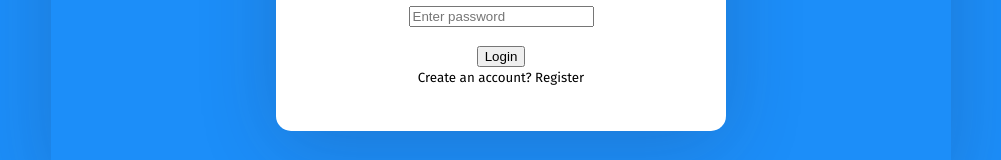
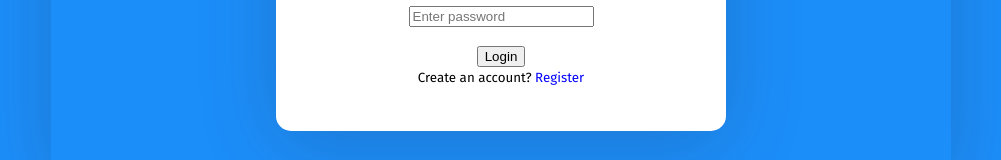
Before and after one commit to sandeepsajan0/supplier-ui, a React (Create React App) app: page / in a window 1280 px wide. Shown: the part 422-582 px from the top of the page, without its empty margins (139-1140 px from the left). Built offline with nearby package versions, Linux system fonts and the light colour scheme.

Commit message:
add color to identifythe link

```diff
--- a/src/cmp/Auth.js
+++ b/src/cmp/Auth.js
@@ -67,7 +67,7 @@
                     <br />
                     <button type="submit" onClick={() => { this.login() }}>Login</button>
                     <br />
-                    <small>Create an account? <a onClick={() => { this.setState({ is_register: true }) }}> Register</a></small>
+                    <small>Create an account? <a style={{ color: "blue" }} onClick={() => { this.setState({ is_register: true }) }}> Register</a></small>
                 </div >
             </div>
         )
--- a/src/cmp/Register.js
+++ b/src/cmp/Register.js
@@ -62,7 +62,7 @@
 and minimum of 8 characters.</i></small> <br />
                         <input type="text" placeholder="Confirm Password" onChange={(e) => { this.setState({ c_password: e.target.value }) }} /> <br /><br />
                         <button onClick={() => this.register()}>Register</button> <br />
-                        <small>Already have an account? <a onClick={() => { this.setState({ is_login: true }) }}> Login</a></small>
+                        <small>Already have an account? <a style={{color:"blue"}} onClick={() => { this.setState({ is_login: true }) }}> Login</a></small>
                     </div>
                 </div>
             </div>
```
